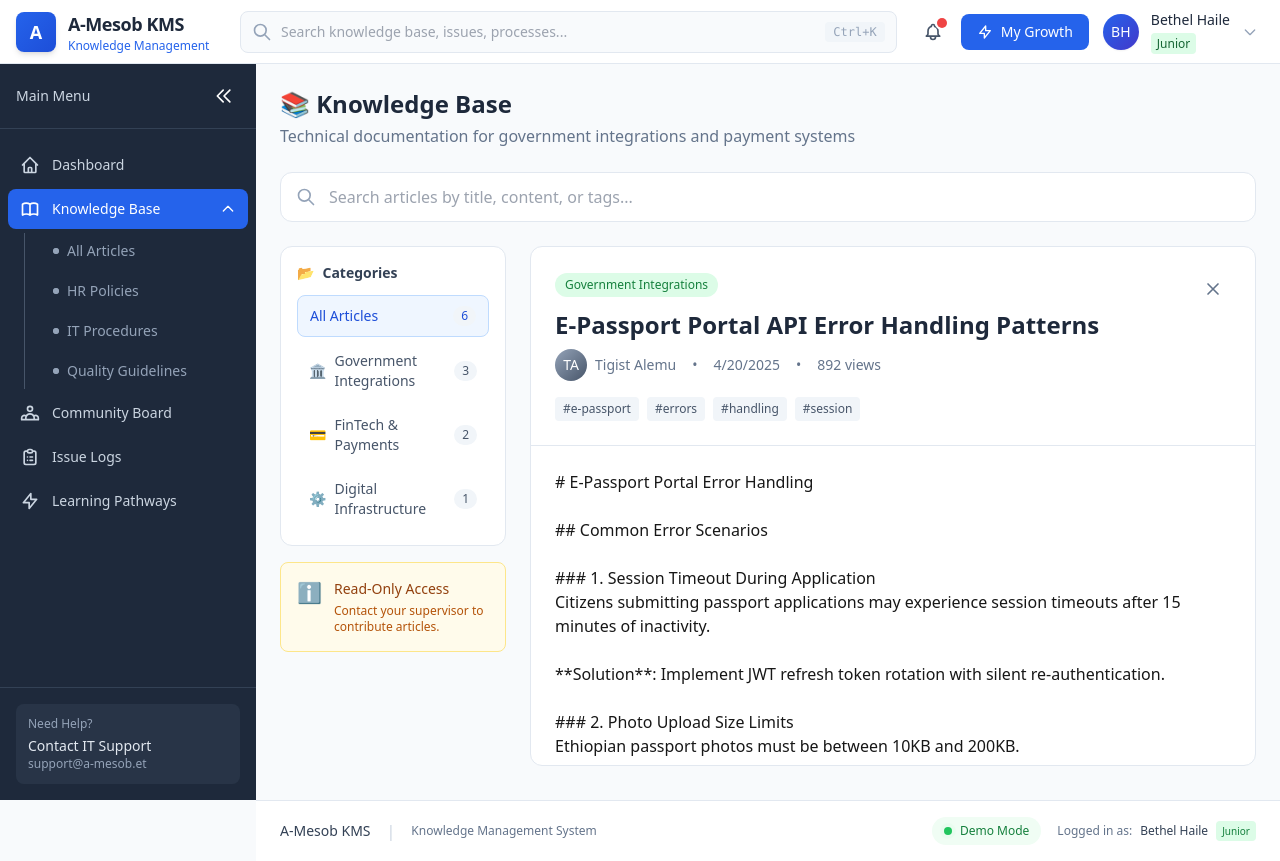
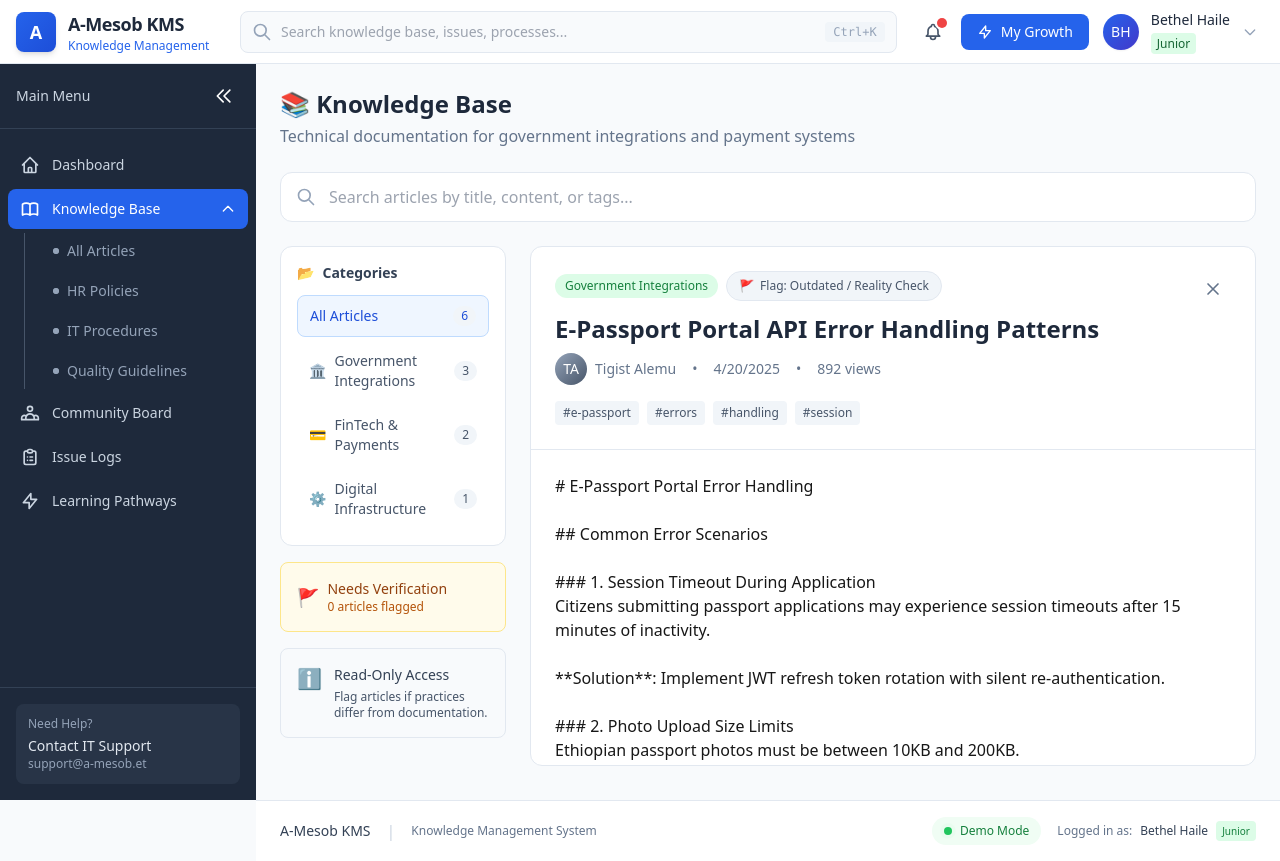
Before and after one commit to TheodorAbel/KM-A-MESOB, a Next.js app: page /knowledge-base in a window 1280 px wide. Both pictures are taken after a click on the element 707 px from the left and 397 px from the top of the page. Built offline with nearby package versions, Linux system fonts and the light colour scheme.

Commit message:
Knowledge Base & Reality Check Flag

```diff
--- a/src/app/knowledge-base/page.tsx
+++ b/src/app/knowledge-base/page.tsx
@@ -14,6 +14,29 @@ const categories: { id: ArticleCategory; label: string; icon: string; color: str
   { id: 'Digital Infrastructure', label: 'Digital Infrastructure', icon: '⚙️', color: 'bg-blue-500' },
 ];
 
+function Toast({ message, type, onClose }: { message: string; type: 'success' | 'warning'; onClose: () => void }) {
+  useEffect(() => {
+    const timer = setTimeout(onClose, 4000);
+    return () => clearTimeout(timer);
+  }, [onClose]);
+
+  return (
+    <div className={`fixed bottom-6 right-6 px-6 py-4 rounded-xl shadow-lg text-white animate-in slide-in-from-bottom-4 ${
+      type === 'success' ? 'bg-green-600' : 'bg-amber-600'
+    }`}>
+      <div className="flex items-center gap-3">
+        <span className="text-2xl">{type === 'success' ? '✅' : '🚩'}</span>
+        <p className="font-medium">{message}</p>
+        <button onClick={onClose} className="ml-4 p-1 hover:bg-white/20 rounded">
+          <svg className="w-4 h-4" fill="none" stroke="currentColor" viewBox="0 0 24 24">
+            <path strokeLinecap="round" strokeLinejoin="round" strokeWidth={2} d="M6 18L18 6M6 6l12 12" />
+          </svg>
+        </button>
+      </div>
+    </div>
+  );
+}
+
 function ArticleCard({ article, onClick }: { article: KnowledgeArticle; onClick: () => void }) {
   const { users } = useAppStore();
   const author = users.find((u) => u.id === article.authorId);
@@ -24,9 +47,17 @@ function ArticleCard({ article, onClick }: { article: KnowledgeArticle; onClick:
       className="bg-white rounded-xl border border-slate-200 p-5 cursor-pointer hover:shadow-md hover:border-blue-300 transition-all group"
     >
       <div className="flex items-start justify-between mb-3">
+        <div className="flex gap-2">
+          {article.needsVerification ? (
+            <span className="px-2.5 py-1 rounded-full text-xs font-medium bg-amber-100 text-amber-700 border border-amber-200">
+              ⚠️ Needs Verification
+            </span>
+          ) : (
             <span className={`px-2.5 py-1 rounded-full text-xs font-medium ${article.status === 'draft' ? 'bg-amber-100 text-amber-700' : 'bg-green-100 text-green-700'}`}>
               {article.status}
             </span>
+          )}
+        </div>
         <span className="text-xs text-slate-400">{article.views} views</span>
       </div>
       <h3 className="font-semibold text-slate-800 mb-2 group-hover:text-blue-600 transition-colors line-clamp-2">
@@ -54,17 +85,75 @@ function ArticleCard({ article, onClick }: { article: KnowledgeArticle; onClick:
 }
 
 function ArticleViewer({ article, onClose }: { article: KnowledgeArticle; onClose: () => void }) {
-  const { users } = useAppStore();
+  const { users, flagArticle, clearFlagArticle } = useAppStore();
+  const { user, isSenior, isAdmin } = useAuth();
   const author = users.find((u) => u.id === article.authorId);
+  const [toast, setToast] = useState<{ message: string; type: 'success' | 'warning' } | null>(null);
+  const [isEditorOpen, setIsEditorOpen] = useState(false);
+
+  const canEdit = isSenior || isAdmin;
+  const canFlag = !article.needsVerification;
+
+  const handleFlag = () => {
+    if (!user) return;
+    flagArticle(article.id, user.id);
+    setToast({
+      message: `Alert sent to Author: Tacit practice differs from this formal document.`,
+      type: 'warning'
+    });
+  };
+
+  const handleResolveFlag = () => {
+    clearFlagArticle(article.id);
+    setIsEditorOpen(true);
+  };
 
   return (
+    <>
       <div className="bg-white rounded-xl border border-slate-200 overflow-hidden h-full flex flex-col">
         <div className="p-6 border-b border-slate-200">
+          {/* Verification Banner */}
+          {article.needsVerification && (
+            <div className="mb-4 p-4 bg-amber-50 border border-amber-200 rounded-lg">
+              <div className="flex items-center gap-3">
+                <span className="text-2xl">🚩</span>
+                <div className="flex-1">
+                  <p className="font-semibold text-amber-800">Reality Check Flagged</p>
+                  <p className="text-sm text-amber-700">
+                    Flagged by {users.find(u => u.id === article.flaggedBy)?.name || 'Unknown'} on {new Date(article.flaggedAt || '').toLocaleDateString()}
+                  </p>
+                </div>
+                {canEdit && (
+                  <button
+                    onClick={handleResolveFlag}
+                    className="px-4 py-2 bg-amber-600 text-white font-medium rounded-lg hover:bg-amber-700 transition-colors"
+                  >
+                    Resolve & Update Document
+                  </button>
+                )}
+              </div>
+            </div>
+          )}
+
           <div className="flex items-start justify-between">
             <div className="flex-1">
-            <span className={`inline-block px-2.5 py-1 rounded-full text-xs font-medium mb-3 ${article.status === 'draft' ? 'bg-amber-100 text-amber-700' : 'bg-green-100 text-green-700'}`}>
-              {article.category}
+              <div className="flex items-center gap-2 mb-3">
+                <span className={`px-2.5 py-1 rounded-full text-xs font-medium ${
+                  article.needsVerification ? 'bg-amber-100 text-amber-700 border border-amber-200' :
+                  article.status === 'draft' ? 'bg-amber-100 text-amber-700' : 'bg-green-100 text-green-700'
+                }`}>
+                  {article.needsVerification ? '⚠️ Needs Verification' : article.category}
                 </span>
+                {!canEdit && !article.needsVerification && (
+                  <button
+                    onClick={handleFlag}
+                    className="px-3 py-1.5 text-xs font-medium text-slate-600 bg-slate-100 border border-slate-200 rounded-full hover:bg-amber-50 hover:border-amber-300 hover:text-amber-700 transition-all flex items-center gap-1.5"
+                  >
+                    <span>🚩</span>
+                    <span>Flag: Outdated / Reality Check</span>
+                  </button>
+                )}
+              </div>
               <h2 className="text-2xl font-bold text-slate-800 mb-2">{article.title}</h2>
               <div className="flex items-center gap-4 text-sm text-slate-500">
                 <div className="flex items-center gap-2">
@@ -97,6 +186,28 @@ function ArticleViewer({ article, onClose }: { article: KnowledgeArticle; onClos
           <div className="prose prose-slate max-w-none" dangerouslySetInnerHTML={{ __html: article.content.replace(/\n/g, '<br/>') }} />
         </div>
       </div>
+
+      {isEditorOpen && (
+        <ArticleEditorModal
+          isOpen={isEditorOpen}
+          onClose={() => {
+            setIsEditorOpen(false);
+            onClose();
+          }}
+          initialTitle={article.title}
+          initialContent={article.content}
+          initialCategory={article.category}
+        />
+      )}
+
+      {toast && (
+        <Toast
+          message={toast.message}
+          type={toast.type}
+          onClose={() => setToast(null)}
+        />
+      )}
+    </>
   );
 }
 
@@ -240,14 +351,27 @@ function KnowledgeBaseContent() {
               </div>
             </div>
 
+            {/* Flagged Articles Filter */}
+            <div className="mt-4 bg-amber-50 border border-amber-200 rounded-lg p-4">
+              <div className="flex items-center gap-2">
+                <span className="text-lg">🚩</span>
+                <div>
+                  <p className="text-sm font-medium text-amber-800">Needs Verification</p>
+                  <p className="text-xs text-amber-700">
+                    {articles.filter((a) => a.needsVerification).length} articles flagged
+                  </p>
+                </div>
+              </div>
+            </div>
+
             {!canCreate && (
-              <div className="mt-4 bg-amber-50 border border-amber-200 rounded-lg p-4">
+              <div className="mt-4 bg-slate-50 border border-slate-200 rounded-lg p-4">
                 <div className="flex items-start gap-3">
                   <span className="text-xl">ℹ️</span>
                   <div>
-                    <p className="text-sm font-medium text-amber-800">Read-Only Access</p>
-                    <p className="text-xs text-amber-700 mt-1">
-                      Contact your supervisor to contribute articles.
+                    <p className="text-sm font-medium text-slate-700">Read-Only Access</p>
+                    <p className="text-xs text-slate-600 mt-1">
+                      Flag articles if practices differ from documentation.
                     </p>
                   </div>
                 </div>
@@ -258,7 +382,10 @@ function KnowledgeBaseContent() {
           <div className="col-span-12 lg:col-span-9">
             {selectedArticle ? (
               <div className="h-[calc(100vh-280px)]">
-                <ArticleViewer article={selectedArticle} onClose={() => setSelectedArticle(null)} />
+                <ArticleViewer
+                  article={selectedArticle}
+                  onClose={() => setSelectedArticle(null)}
+                />
               </div>
             ) : (
               <div>
--- a/src/lib/store.ts
+++ b/src/lib/store.ts
@@ -40,6 +40,8 @@ interface AppState {
   addArticle: (article: Omit<KnowledgeArticle, 'id' | 'createdAt' | 'updatedAt' | 'views' | 'likes'>) => void;
   updateArticle: (id: string, updates: Partial<KnowledgeArticle>) => void;
   deleteArticle: (id: string) => void;
+  flagArticle: (id: string, userId: string) => void;
+  clearFlagArticle: (id: string) => void;
 
   addInsightPost: (post: Omit<InsightPost, 'id' | 'createdAt' | 'upvotes' | 'hasUpvoted' | 'comments' | 'isVerifiedSolution'>) => void;
   toggleUpvote: (postId: string) => void;
@@ -108,6 +110,26 @@ export const useAppStore = create<AppState>()(
       deleteArticle: (id) => {
         set((state) => ({
           articles: state.articles.filter((article) => article.id !== id),
+        }));
+      },
+
+      flagArticle: (id, userId) => {
+        set((state) => ({
+          articles: state.articles.map((article) =>
+            article.id === id
+              ? { ...article, needsVerification: true, flaggedBy: userId, flaggedAt: new Date().toISOString() }
+              : article
+          ),
+        }));
+      },
+
+      clearFlagArticle: (id) => {
+        set((state) => ({
+          articles: state.articles.map((article) =>
+            article.id === id
+              ? { ...article, needsVerification: false, flaggedBy: undefined, flaggedAt: undefined }
+              : article
+          ),
         }));
       },
 
--- a/src/types/index.ts
+++ b/src/types/index.ts
@@ -34,6 +34,9 @@ export interface KnowledgeArticle {
   views: number;
   likes: number;
   status: 'draft' | 'published' | 'archived';
+  needsVerification?: boolean;
+  flaggedBy?: string;
+  flaggedAt?: string;
 }
 
 export type InsightType = 'Insight' | 'Challenge' | 'Lesson Learned' | 'Question';
```
Lines whose indentation alone changed are shown as unchanged.
